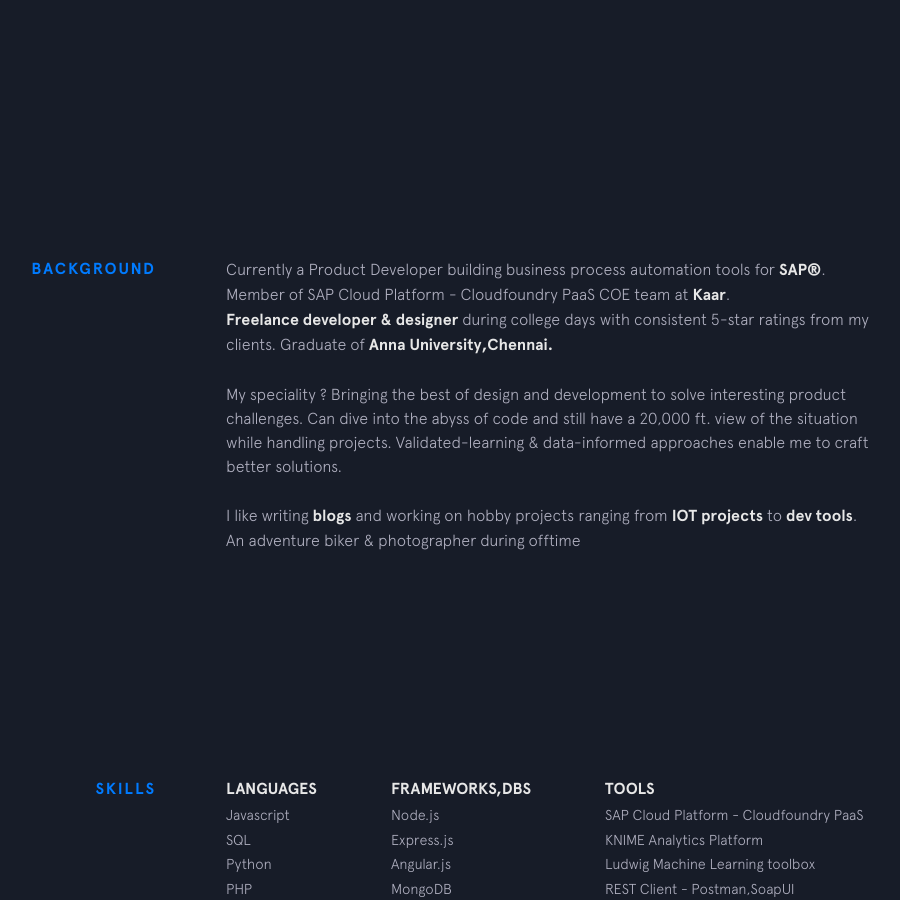
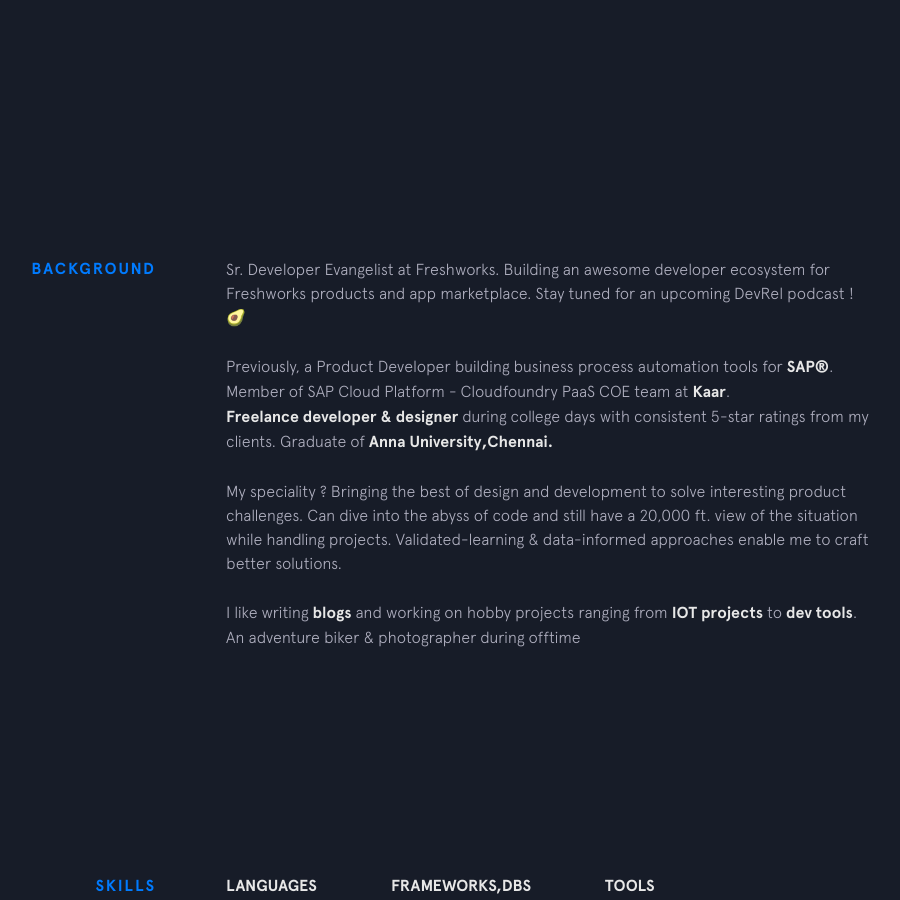
Before and after one commit to hemchander23/hemchander23.github.io, a Jekyll site: the page built from index.html, in a window 1280 px wide and 900 px high, scrolled down 743 px. Shown: the whole window, without its empty margins (224-1124 px from the left). Built offline with Jekyll 4.4.1, drawn with Linux system fonts in a browser that asks for light colours; nearby versions of some CDN libraries.

Commit message:
Update background.html

```diff
--- a/_includes/background.html
+++ b/_includes/background.html
@@ -2,7 +2,10 @@
   <div class="section__title">Background</div>
   <div class="section__content">
     <p>
-      Currently a Product Developer building business
+      Sr. Developer Evangelist at Freshworks. Building an awesome developer ecosystem for Freshworks products and app marketplace. Stay tuned for an upcoming DevRel podcast ! 🥑
+    </p>
+    <p>
+      Previously, a Product Developer building business
       process
       automation tools for <a class="underline-link" href="#" target="_blank">SAP®</a>. Member of SAP Cloud Platform
       - Cloudfoundry PaaS
```
